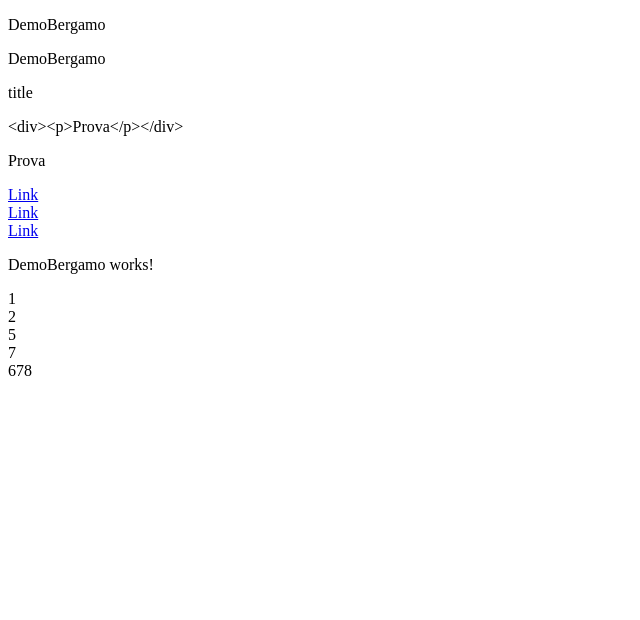
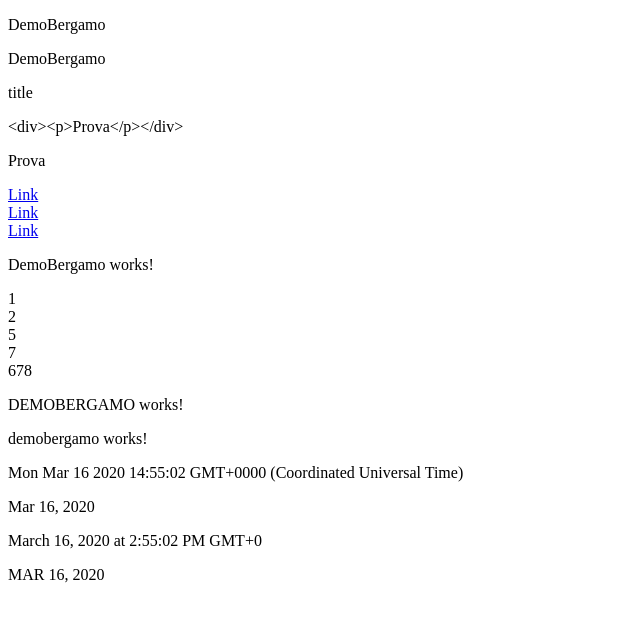
Before and after one commit to naniandrea2000/DemoBergamo, an Angular app: page / in a window 1280 px wide. Shown: the top 620 px of the page, without its empty margins (0-640 px from the left). Built offline with nearby package versions, Linux system fonts and the light colour scheme.

Commit message:
Introduzione funzioni pipe

```diff
--- a/src/app/primo/primo.component.html
+++ b/src/app/primo/primo.component.html
@@ -28,4 +28,17 @@
 
 <!--quindi-->
 
-<div *ngFor="let pippo of lista">{{pippo}}</div>
+<div *ngFor="let pippo of lista">
+    {{pippo}}
+</div>
+
+<!--aggiunta operatore pipe che prende tutto il valore della variabile e gli apllica una funzione a nostra scelta-->
+<p>{{titoloInput | uppercase}} works!</p>
+<p>{{titoloInput | lowercase}} works!</p>
+<p>{{myDate}}</p>
+<p>{{myDate | date}}</p>
+<p>{{myDate | date:'long'}}</p>
+<p>{{myDate | date | uppercase}}</p>
+<!--si possono anche concatenare i pipe-->
+<!--formattazione data-->
+<!--pipe funziona solo a livello visivo-->
--- a/src/app/primo/primo.component.ts
+++ b/src/app/primo/primo.component.ts
@@ -17,6 +17,8 @@ export class PrimoComponent implements OnInit {
 
   lista=[1,2,5,7,678];
 
+  myDate: Date = new Date();
+
   constructor() { }
 
   ngOnInit(): void {
```
